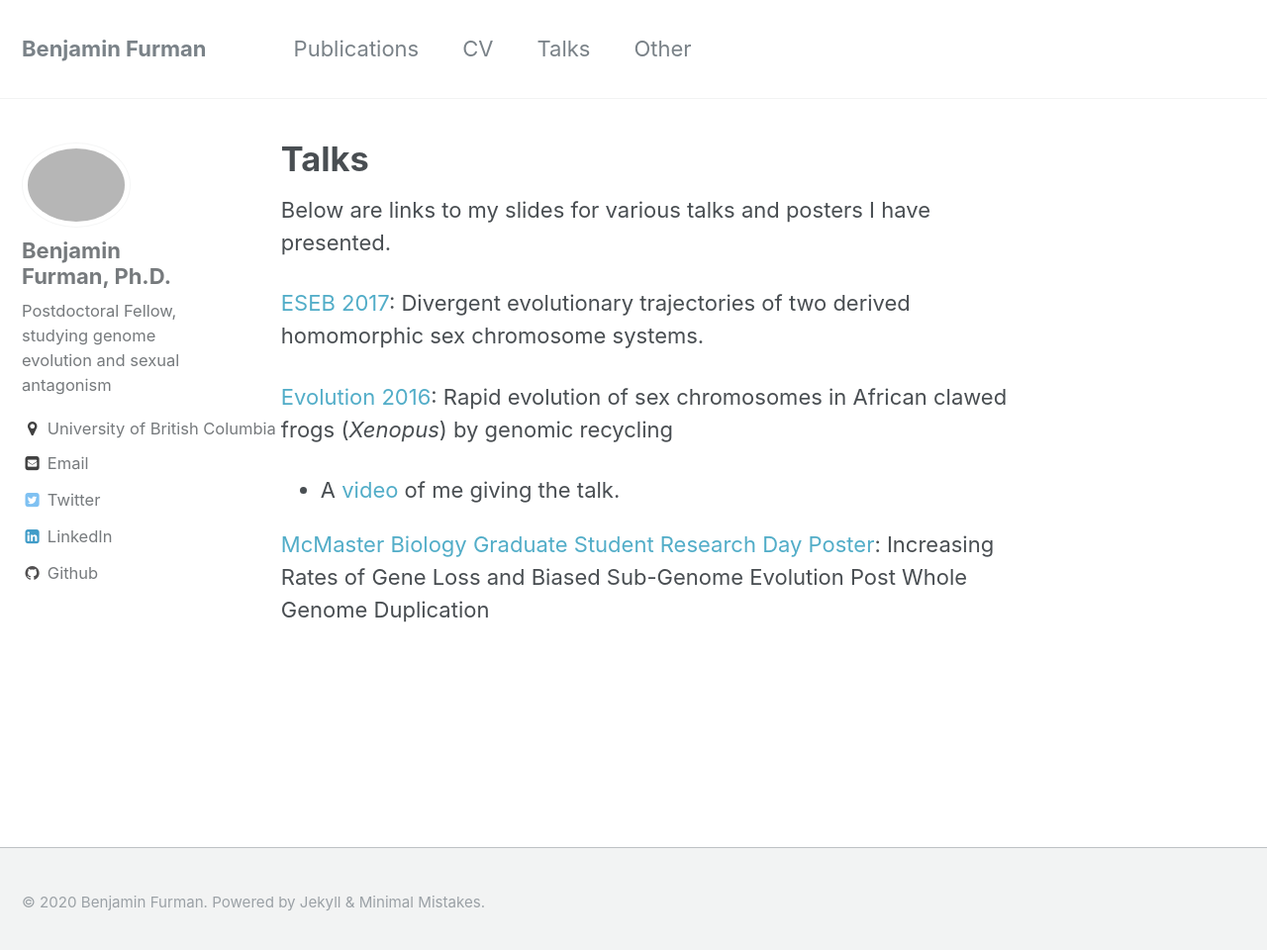
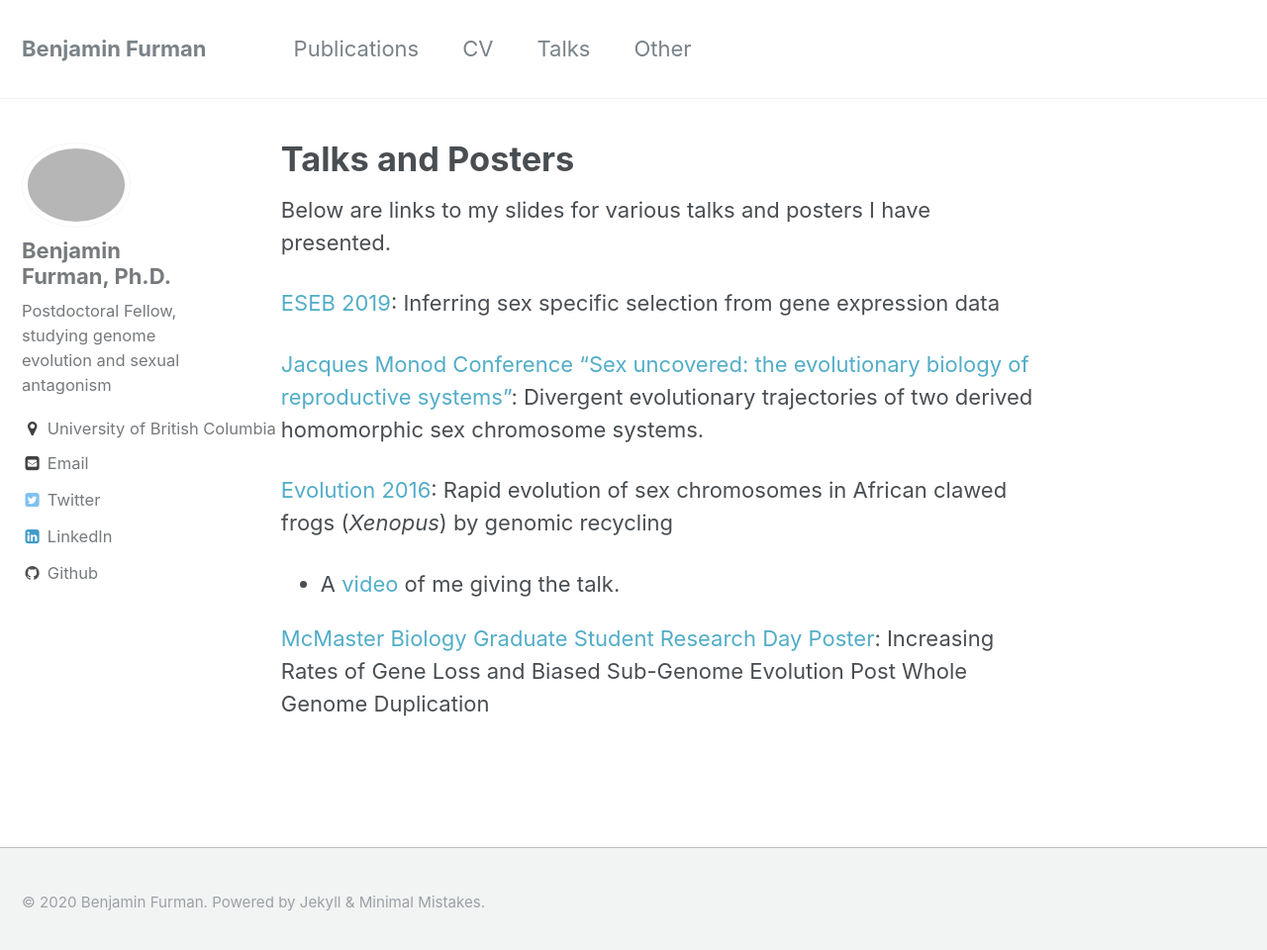
Before and after one commit to benjaminfurman/benjaminfurman.github.io, a Jekyll site: the page built from _pages/talks.md, in a window 1280 px wide and 968 px high. Shown: the top 960 px of the window at 99% size. Built offline with Jekyll 4.4.1, drawn with Linux system fonts in a browser that asks for light colours.

Commit message:
new posters

```diff
--- a/_pages/talks.md
+++ b/_pages/talks.md
@@ -1,12 +1,15 @@
 ---
 layout: single
-title: Talks
+title: Talks and Posters
 author_profile: true
 ---
 
 Below are links to my slides for various talks and posters I have presented.
 
-[ESEB 2017]({{ site.url }}/assets/talks/Furman-ESEB2017-poster.pdf): Divergent evolutionary trajectories of two derived homomorphic sex chromosome systems.
+[ESEB 2019]({{ site.url }}/assets/talks/ESEB_2019_Finland_poster.pdf): Inferring sex specific selection from gene expression data
+
+
+[Jacques Monod Conference "Sex uncovered: the evolutionary biology of reproductive systems"]({{ site.url }}/assets/talks/Furman-France2018-poster.pdf): Divergent evolutionary trajectories of two derived homomorphic sex chromosome systems.
 
 
 [Evolution 2016]({{ site.url }}/assets/talks/Furman_evolution-2016-talk.pdf): Rapid evolution of sex chromosomes in African clawed frogs (*Xenopus*) by genomic recycling
```
Also changed, not shown: 2 other files.
